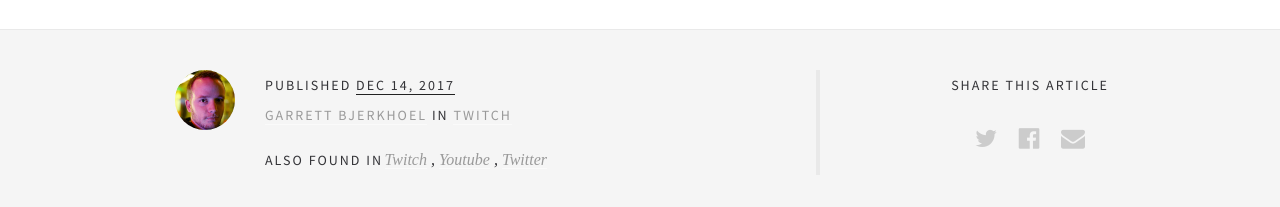
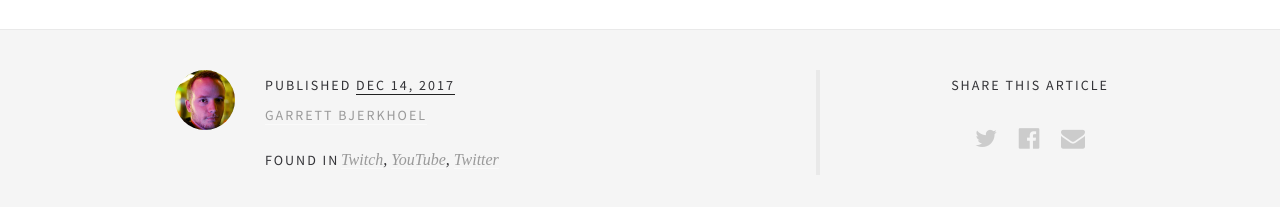
Before and after one commit to dewski/zerotostream.github.io, a Jekyll site: the page built from _posts/2017-12-14-booting-up.md, in a window 1280 px wide. Shown: the part 1111-1318 px from the top of the page. Built offline with Jekyll 4.4.1, drawn with Linux system fonts in a browser that asks for light colours; some web fonts are replaced.

Commit message:
Fix formatting

```diff
--- a/_includes/footer-single.html
+++ b/_includes/footer-single.html
@@ -6,16 +6,15 @@
         <div class="col-xs-12 col-sm-6">
             <div class="category-list">
                 <p>Published <span>{{ page.date | date: "%b %-d, %Y" }}</span></p>
-                <p><a href="{{ page.author_url  | prepend: site.baseurl }}">{{ page.author_name | capitalize }}</a> in <a href='{{ "/category/" | append: page.categories.first | prepend: site.baseurl }}'>{{ page.categories.first | capitalize }}</a></p>
+                <p><a href="{{ page.author_url | prepend: site.baseurl }}">{{ page.author_name | capitalize }}</a>
 
                 <div class="other-catergories">
-                    <h3>Also found in</h3>
+                    <h3>Found in</h3>
 
                     <ul>
                         {% for category in page.categories %}
                         <li>
-                            <a href='{{ "/category/" | append: page.categories.first | prepend: site.baseurl }}'>{{ category | capitalize }}</a>
-                            {% if forloop.last %}{% else %},{% endif %}
+                            <a href='{{ "/category/" | append: category | lowercase | prepend: site.baseurl }}'>{{ category }}</a>{% if forloop.last %}{% else %},{% endif %}
                         </li>
                         {% endfor %}
                     </ul>
```
Also changed, not shown: _posts/2017-12-14-booting-up.md (+5 -6 lines).
